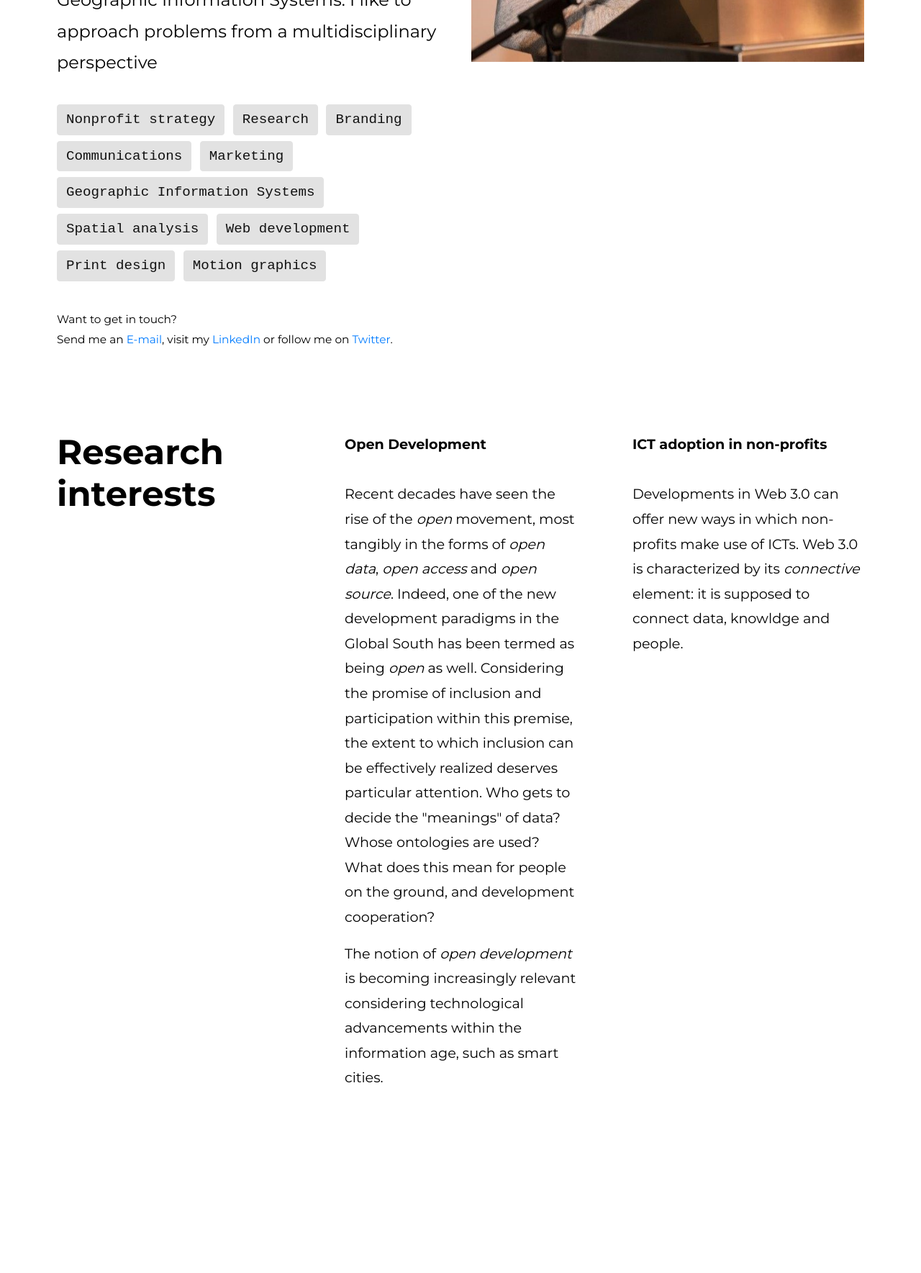
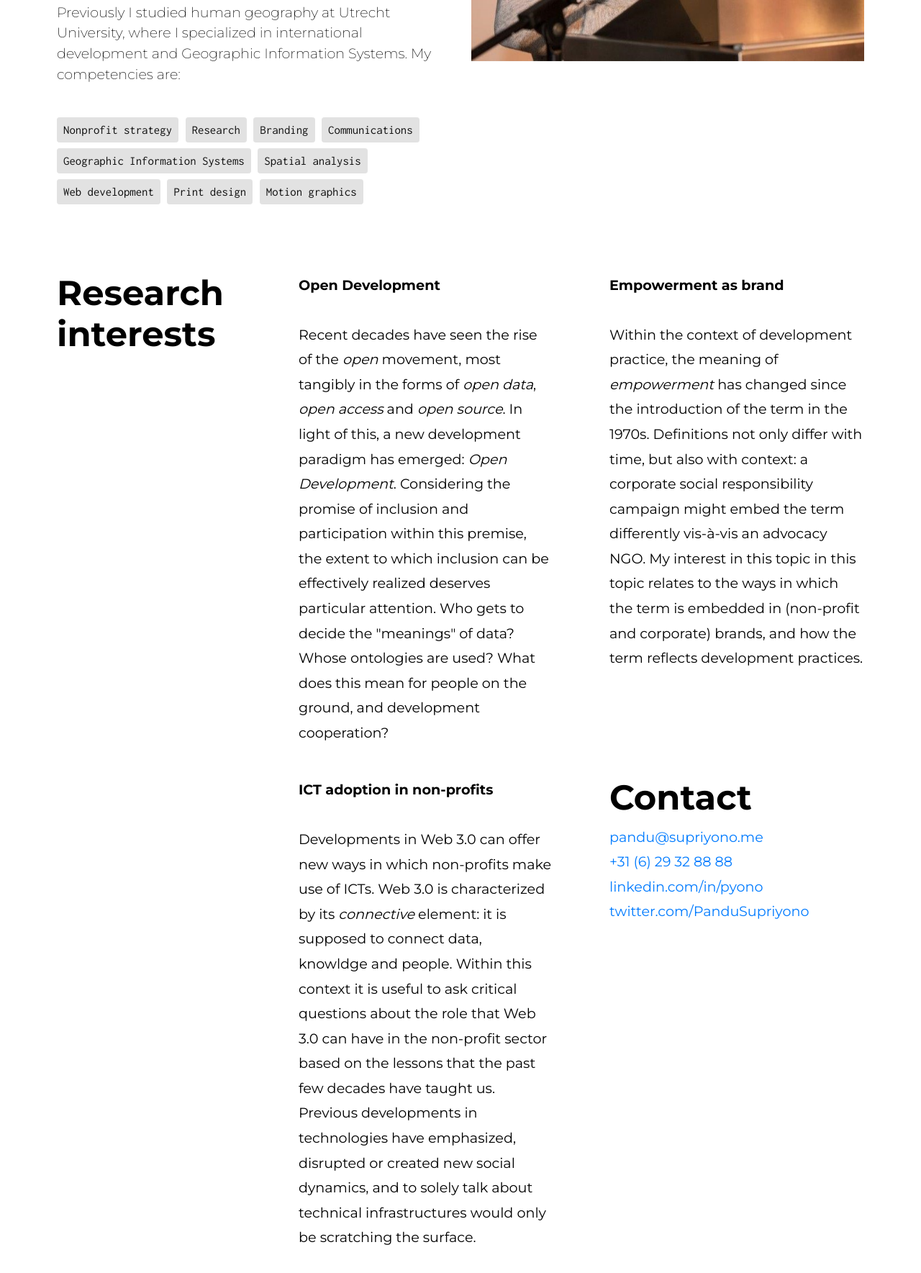
Before and after one commit to pksupriyono/pandu-portfolio, a plain HTML site: page about.html in a window 1280 px wide. Shown: the part 613-2382 px from the top of the page at 72% size. Before the commit the page ends 2202 px from the top, so only its background shows below. Drawn offline with nearby package versions, Linux system fonts and the light colour scheme; files whose address does not match are found by name.

```diff
--- a/about.html
+++ b/about.html
@@ -1,16 +1,16 @@
 <!doctype html>
 <html lang="en">
   <head>
-    <title>Pandu Supriyono: Personal website &</title>
+    <title>Pandu Supriyono: About</title>
     <!-- Required meta tags -->
     <meta charset="utf-8">
     <meta name="viewport" content="width=device-width, initial-scale=1, shrink-to-fit=no">
 
     <!-- Bootstrap CSS -->
-    <link rel="stylesheet" href="C:\Users\jonge\Documents\GitHub\pandu-portfolio\css\bootstrap.css">
-    <link rel="stylesheet" href="C:\Users\jonge\Documents\GitHub\pandu-portfolio\css\custom.css">
+    <link rel="stylesheet" href="css\bootstrap.css">
+    <link rel="stylesheet" href="css\custom.css">
     <link rel="stylesheet" href="https://cdn.jsdelivr.net/npm/animate.css@3.5.2/animate.min.css">
-    <link rel="stylesheet" href="C:\Users\jonge\Documents\GitHub\pandu-portfolio\css\hover.css">
+    <link rel="stylesheet" href="css\hover.css">
     <link rel="stylesheet" href="https://fonts.googleapis.com/css?family=Inconsolata|Montserrat:200,400,700">
     <script defer src="https://use.fontawesome.com/releases/v5.0.1/js/all.js"></script>
 
@@ -33,10 +33,10 @@
               <a class="nav-link" href="about.html">About</a>
             </li>
               <li class="nav-item">
-            <a class="nav-link" href="#">Projects</a>
+            <a class="nav-link" href="projects.html">Projects</a>
             </li>
             <li class="nav-item">
-              <a class="nav-link" href="#">Blog</i></a>
+              <a class="nav-link" href="blog.html">Blog</i></a>
             </li>
             <li class="nav-item">
               <a class="nav-link" target="_blank" href="https://www.linkedin.com/in/pyono/"><i class="fab fa-linkedin-in"></i></a>
@@ -49,7 +49,7 @@
       </div>
     </nav>
     <div class="container-fluid d-none d-sm-block pt-0 mt-0">
-      <font face="monospace"> Personal website & portfolio </font>
+      <font face="Inconsolata"> Personal website & portfolio </font>
     </div>
 
     <div class="container-fluid" id="fluidabout">
@@ -58,69 +58,88 @@
       <br>
       <div class="row">
         <div class="col-md">
-          <p class="animated fadeIn mb-0 pb-0" id="title_intro">I am a</p>
-          <h1 class="animated fadeIn" id="title_intro 900bold"><b>Geographer,<br>
-             researcher & <br>nonprofit strategist</b></h1>
+          <h1 class="animated fadeIn" id="title_intro 900bold"><b>About</b></h1>
           <hr width="20%" align="left" class="animated fadeIn" id="title_intro">
-          <br>
-          <h5 id="about-text">I am Pandu Supriyono and I come from The Hague. I studied
-            human geography at Utrecht University where I specialized in international development
-            studies and Geographic Information Systems. I like to approach problems from a multidisciplinary
-          perspective </h5>
+          <h4 id="about-text" class="animated fadeIn" id="title_intro">Currently working at SchuldHulpMaatje Den Haag as a monitoring and evaluation, communications,
+            and fundraising officer. Here I use a strategic approach to brand management so as to improve social impact.</h4>
+            <p class="animated fadeIn" id="title_intro">
+            Previously I studied human geography at Utrecht University, where I specialized in international development and
+            Geographic Information Systems. My competencies are:</p>
             <br>
-            <font face="monospace">
-              <button type="button" class="btn btn-secondary mb-2">Nonprofit strategy</button>
-              <button type="button" class="btn btn-secondary mb-2">Research</button>
-              <button type="button" class="btn btn-secondary mb-2">Branding</button>
-              <button type="button" class="btn btn-secondary mb-2">Communications</button>
-              <button type="button" class="btn btn-secondary mb-2">Marketing</button>
-              <button type="button" class="btn btn-secondary mb-2">Geographic Information Systems</button>
-              <button type="button" class="btn btn-secondary mb-2">Spatial analysis</button>
-              <button type="button" class="btn btn-secondary mb-2">Web development</button>
-              <button type="button" class="btn btn-secondary mb-2">Print design</button>
-              <button type="button" class="btn btn-secondary mb-2">Motion graphics</button>
+            <font face="Inconsolata" class="animated fadeIn" id="title_head">
+              <button type="button" class="btn btn-secondary btn-sm mb-2">Nonprofit strategy</button>
+              <button type="button" class="btn btn-secondary btn-sm mb-2">Research</button>
+              <button type="button" class="btn btn-secondary btn-sm mb-2">Branding</button>
+              <button type="button" class="btn btn-secondary btn-sm mb-2">Communications</button>
+              <button type="button" class="btn btn-secondary btn-sm mb-2">Geographic Information Systems</button>
+              <button type="button" class="btn btn-secondary btn-sm mb-2">Spatial analysis</button>
+              <button type="button" class="btn btn-secondary btn-sm mb-2">Web development</button>
+              <button type="button" class="btn btn-secondary btn-sm mb-2">Print design</button>
+              <button type="button" class="btn btn-secondary btn-sm mb-2">Motion graphics</button>
             </font>
             <br>
-            <br>
-            <small>Want to get in touch?
-            <br>
-            Send me an <a href="mailto:pandu@supriyono.me">E-mail</a>, visit
-            my <a target="_blank" href="https://www.linkedin.com/in/pyono/">LinkedIn</a>
-            or follow me on <a target="_blank" href="https://twitter.com/PanduSupriyono">
-            Twitter</a>.</small>
+
         </div>
         <div class="col-md">
-        <img src="assets\0.jpg" name="targetimage" class="animated fadeIn" width="100%" id="title_intro">
+        <img src="assets\0.jpg" class="animated fadeIn" width="100%" id="title_hr">
         </div>
       </div>
       <br>
-      <br>
-      <br>
+<br>
       <br>
 <div class="row" id="about-text">
-  <div class= "col-md mr-4">
-    <h1 class = "mt-0 pt-0"><b>Research interests</b></h1>
+  <div class= "col-md-3 mr-4">
+    <h1 class = "mt-0 pt-0 animated fadeIn" id="title_lead"><b>Research interests</b></h1>
 
   </div>
-  <div class = "col-md mx-4">
+  <div class = "col-md mx-4 animated fadeIn" id="title_lead">
     <b>Open Development</B>
       <br>
       <br>
       <p>Recent decades have seen the rise of the <i>open</i> movement, most tangibly in the forms of <i>open data</i>, <i>open access</i> and <i>open source</i>.
-      Indeed, one of the new development paradigms in the Global South has been termed as being <i>open</i> as well. Considering the promise of inclusion and participation
+      In light of this, a new development paradigm has emerged: <i>Open Development</i>. Considering the promise of inclusion and participation
       within this premise, the extent to which inclusion can be effectively realized deserves particular attention. Who gets to decide the "meanings" of data? Whose
-    ontologies are used? What does this mean for people on the ground, and development cooperation? </p>
+      ontologies are used? What does this mean for people on the ground, and development cooperation? </p>
 
-      <p>The notion of <i>open development</i> is becoming increasingly relevant considering technological advancements within the information age, such as smart cities.</p>
   </div>
-  <div class = "col-md ml-4">
-    <b>ICT adoption in non-profits</B>
+  <div class = "col-md ml-4 animated fadeIn" id="title_lead">
+      <b>Empowerment as brand</B>
       <br>
       <br>
-      <p>Developments in Web 3.0 can offer new ways in which non-profits make use of ICTs. Web 3.0 is characterized by its <i>connective</i> element: it is supposed to
-      connect data, knowldge and people. </p>
+      <p>Within the context of development practice, the meaning of <i>empowerment</i> has changed since the introduction of the term in the 1970s.
+        Definitions not only differ with time, but also with context: a corporate social responsibility campaign might embed the term differently vis-à-vis
+        an advocacy NGO.
+      My interest in this topic in this topic relates to the ways in which the term is embedded in (non-profit and corporate) brands,
+    and how the term reflects development practices.</p>
+  </div>
+</div>
+<br>
+
+<div class="row" id="about-text">
+  <div class= "col-md-3 mr-4">
 
 
+  </div>
+  <div class = "col-md mx-4 animated fadeIn" id="title_lead">
+    <b>ICT adoption in non-profits</B>
+    <br>
+    <br>
+    <p>Developments in Web 3.0 can offer new ways in which non-profits make use of ICTs. Web 3.0 is characterized by its <i>connective</i> element: it is supposed to
+    connect data, knowldge and people. Within this context it is useful to ask critical questions about the role that Web 3.0 can have
+    in the non-profit sector based on the lessons that the past few decades have taught us. Previous developments in technologies have
+    emphasized, disrupted or created new social dynamics, and to solely talk about technical infrastructures would only be scratching
+    the surface.</p>
+
+  </div>
+  <div class = "col-md ml-4 animated fadeIn" id="title_lead">
+    <b><h1>Contact</B></h1>
+      <a href="mailto:pandu@supriyono.me">pandu@supriyono.me</a>
+      <br>
+      <a href="tel:+31629328888">+31 (6) 29 32 88 88</a>
+      <br>
+      <a href="https://www.linkedin.com/in/pyono/">linkedin.com/in/pyono</a>
+      <br>
+      <a href="https://twitter.com/PanduSupriyono">twitter.com/PanduSupriyono</a>
   </div>
 </div>
 <br>
--- a/css/custom.css
+++ b/css/custom.css
@@ -1,7 +1,7 @@
 .navbar-brand {
-  font-family: monospace;
+  font-family: Inconsolata;
   font-size: 1.5rem;
-  letter-spacing: 5.7px;
+  letter-spacing: 6.3px;
 }
 
 .container-fluid {
@@ -37,7 +37,7 @@
 }
 
 .welcome-text{
-font-family: monospace;
+font-family: Inconsolata;
 }
 
 #title_intro{
```
Also changed, not shown: index.html (+42 -24 lines), assets/NewFrontiers.jpg (added), assets/ShiftingEarth.jpg (renamed from assets/4.jpg), assets/SlimCity.jpg (added), assets/thesis.jpg (added), 2 other files.
